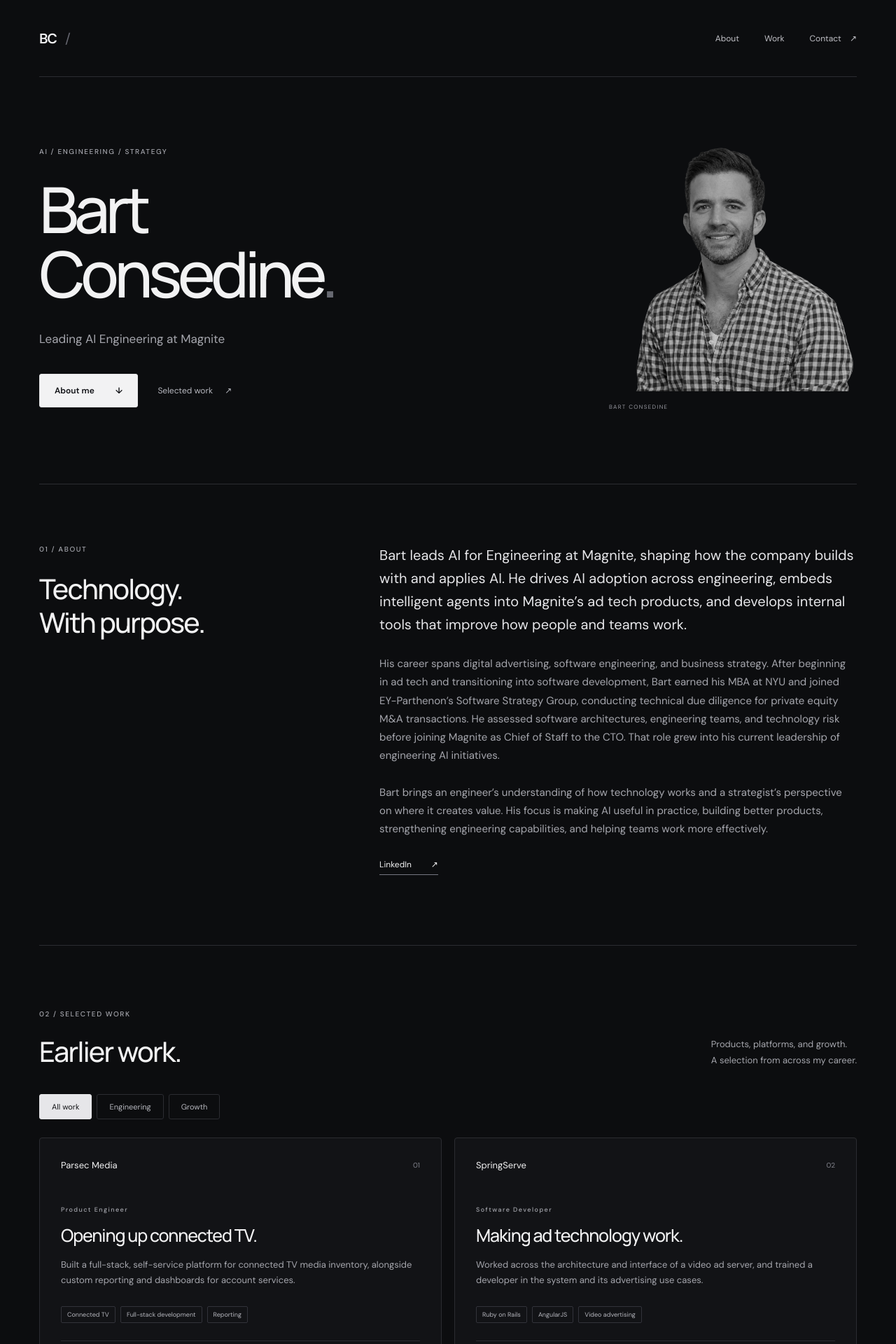
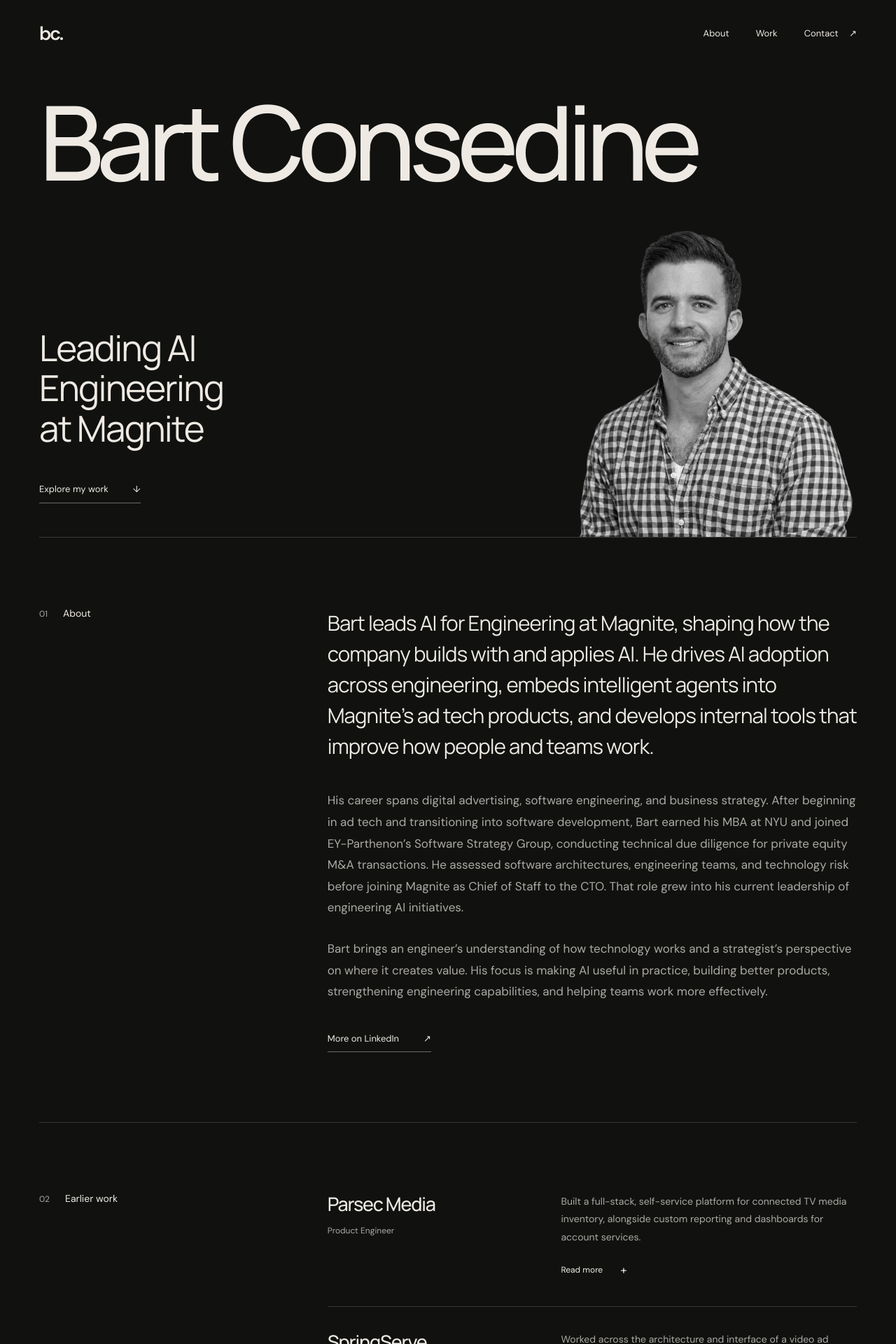
Before and after one commit to bartconsedine/bartconsedineDOTcom, a Next.js app: page / in a window 1280 px wide. Shown: the top 1920 px of the page at 70% size. Built offline with nearby package versions, Linux system fonts and the light colour scheme.

Commit message:
Redesign public portfolio with editorial hierarchy and work index

```diff
--- a/src/app/page.js
+++ b/src/app/page.js
@@ -1,29 +1,39 @@
 import Link from 'next/link';
 import WorkGrid from '@/components/work-grid';
+import './portfolio.css';
 
 export default function Home() {
-  return <>
-    <header className="site-header">
-      <Link className="wordmark" href="/" aria-label="Bart Consedine home">BC<span> / </span></Link>
+  return <div className="portfolio">
+    <header className="folio-header folio-width">
+      <Link className="folio-signature" href="/" aria-label="Bart Consedine home">bc.</Link>
       <nav aria-label="Main navigation"><a href="#about">About</a><a href="#work">Work</a><a href="#contact">Contact <span aria-hidden="true">↗</span></a></nav>
     </header>
     <main id="main">
-      <section className="hero wrap" aria-labelledby="intro-title">
-        <div className="hero-copy"><p className="eyebrow">AI / ENGINEERING / STRATEGY</p><h1 id="intro-title">Bart<br/>Consedine<span className="name-period">.</span></h1><p className="hero-intro">Leading AI Engineering at Magnite</p><div className="hero-links"><a className="button" href="#about">About me <span aria-hidden="true">↓</span></a><a className="hero-text-link" href="#work">Selected work <span aria-hidden="true">↗</span></a></div></div>
-        <figure className="portrait-wrap"><img src="/images/headshot-cutout.png" alt="Bart Consedine" width="1254" height="1254" fetchPriority="high"/><figcaption>BART CONSEDINE</figcaption></figure>
+      <section className="folio-hero folio-width" aria-labelledby="intro-title">
+        <h1 id="intro-title">Bart <span>Consedine</span></h1>
+        <div className="hero-stage">
+          <div className="hero-statement"><h2>Leading AI <br/>Engineering <br/>at Magnite</h2><a className="folio-link hero-index" href="#work">Explore my work <span aria-hidden="true">↓</span></a></div>
+          <figure className="folio-portrait"><img src="/images/headshot-cutout.png" alt="Bart Consedine" width="1254" height="1254" fetchPriority="high"/></figure>
+        </div>
       </section>
-      <section id="about" className="about wrap">
-        <div className="section-label"><p className="eyebrow">01 / ABOUT</p><h2>Technology.<br/>With purpose.</h2></div>
-        <div className="about-story">
-          <p className="lead">Bart leads AI for Engineering at Magnite, shaping how the company builds with and applies AI. He drives AI adoption across engineering, embeds intelligent agents into Magnite’s ad tech products, and develops internal tools that improve how people and teams work.</p>
+      <section id="about" className="folio-about folio-width">
+        <div className="folio-section-label"><span aria-hidden="true">01</span><h2>About</h2></div>
+        <div className="folio-bio">
+          <p className="bio-lead">Bart leads AI for Engineering at Magnite, shaping how the company builds with and applies AI. He drives AI adoption across engineering, embeds intelligent agents into Magnite’s ad tech products, and develops internal tools that improve how people and teams work.</p>
           <p>His career spans digital advertising, software engineering, and business strategy. After beginning in ad tech and transitioning into software development, Bart earned his MBA at NYU and joined EY-Parthenon’s Software Strategy Group, conducting technical due diligence for private equity M&amp;A transactions. He assessed software architectures, engineering teams, and technology risk before joining Magnite as Chief of Staff to the CTO. That role grew into his current leadership of engineering AI initiatives.</p>
           <p>Bart brings an engineer’s understanding of how technology works and a strategist’s perspective on where it creates value. His focus is making AI useful in practice, building better products, strengthening engineering capabilities, and helping teams work more effectively.</p>
-          <a className="inline-link" href="https://www.linkedin.com/in/bartconsedine">LinkedIn <span aria-hidden="true">↗</span></a>
+          <a className="folio-link" href="https://www.linkedin.com/in/bartconsedine">More on LinkedIn <span aria-hidden="true">↗</span></a>
         </div>
       </section>
-      <section id="work" className="work-section wrap"><div className="section-heading"><div><p className="eyebrow">02 / SELECTED WORK</p><h2>Earlier work.</h2></div><p>Products, platforms, and growth.<br/>A selection from across my career.</p></div><WorkGrid/></section>
-      <section id="contact" className="contact wrap"><div><p className="eyebrow">03 / CONTACT</p><h2>Let’s connect.</h2></div><div className="contact-links"><a href="mailto:bartconsedine@gmail.com">Email <span aria-hidden="true">↗</span></a><a href="https://www.linkedin.com/in/bartconsedine">LinkedIn <span aria-hidden="true">↗</span></a></div></section>
+      <section id="work" className="folio-work folio-width">
+        <div className="folio-section-label"><span aria-hidden="true">02</span><h2>Earlier work</h2></div>
+        <WorkGrid/>
+      </section>
+      <section id="contact" className="folio-contact folio-width">
+        <div className="folio-section-label"><span aria-hidden="true">03</span><h2>Contact</h2></div>
+        <div className="contact-body"><a className="contact-title" href="mailto:bartconsedine@gmail.com">Let’s talk.<span aria-hidden="true">↗</span></a><div className="contact-methods"><a className="folio-link" href="mailto:bartconsedine@gmail.com">bartconsedine@gmail.com <span aria-hidden="true">↗</span></a><a className="folio-link" href="https://www.linkedin.com/in/bartconsedine">LinkedIn <span aria-hidden="true">↗</span></a></div></div>
+      </section>
     </main>
-    <footer className="site-footer wrap"><span>© {new Date().getFullYear()} Bart Consedine</span><Link href="/login">Private workspace <span aria-hidden="true">↗</span></Link></footer>
-  </>;
+    <footer className="folio-footer folio-width"><span>© {new Date().getFullYear()} Bart Consedine</span><Link href="/login">Private workspace <span aria-hidden="true">↗</span></Link></footer>
+  </div>;
 }
--- /dev/null
+++ b/src/app/portfolio.css
@@ -0,0 +1,84 @@
+.portfolio { --folio-ink:#eeeae3; --folio-muted:#aca9a4; --folio-rule:#373735; background:#111210; color:var(--folio-ink); }
+.folio-width { width:min(1320px,calc(100% - 112px)); margin-inline:auto; }
+.folio-header { height:94px; display:flex; align-items:center; justify-content:space-between; }
+.folio-signature { font-size:27px; font-weight:600; letter-spacing:-.09em; }
+.folio-header nav { display:flex; gap:38px; font-size:13px; }
+.folio-header nav a { padding-block:10px; }
+.folio-header nav a:hover { text-decoration:underline; text-underline-offset:7px; }
+.folio-header nav span { margin-left:12px; }
+.folio-hero { border-bottom:1px solid var(--folio-rule); }
+.folio-hero h1 { font-size:clamp(70px,11.55vw,170px); font-weight:500; letter-spacing:-.065em; line-height:1.08; padding-block:28px 40px; white-space:nowrap; }
+.hero-stage { display:grid; grid-template-columns:1fr 1fr; align-items:end; gap:60px; }
+.hero-statement { padding:22px 0 48px; }
+.hero-statement h2 { font-size:clamp(34px,4vw,58px); font-weight:400; line-height:1.12; letter-spacing:-.035em; }
+.folio-link { display:inline-flex; gap:35px; align-items:center; padding-block:9px; border-bottom:1px solid #6b6c65; font-size:13px; line-height:1.5; }
+.folio-link span { transition:transform .2s; }
+.folio-link:hover span { transform:translate(2px,-2px); }
+.hero-index { margin-top:40px; }
+.folio-portrait { width:min(100%,445px); justify-self:end; }
+.folio-portrait img { width:100%; height:auto; object-fit:contain; object-position:center top; filter:grayscale(1); }
+.folio-section-label { display:flex; align-items:baseline; gap:22px; font-size:12px; }
+.folio-section-label>span { color:var(--folio-muted); font-variant-numeric:tabular-nums; }
+.folio-section-label h2 { font-family:inherit; font-weight:400; font-size:14px; letter-spacing:0; }
+.folio-about,.folio-work,.folio-contact { padding-block:100px; display:grid; grid-template-columns:1fr 2.15fr; gap:60px; }
+.folio-bio { max-width:840px; }
+.folio-bio p { color:var(--folio-muted); font-size:17px; line-height:1.8; margin-bottom:28px; }
+.folio-bio .bio-lead { color:var(--folio-ink); font-family:'Manrope',Arial,sans-serif; font-size:clamp(23px,2.3vw,33px); line-height:1.5; letter-spacing:-.03em; margin-bottom:40px; }
+.folio-bio .folio-link { margin-top:5px; }
+.folio-work { border-top:1px solid var(--folio-rule); }
+.experience { display:grid; grid-template-columns:1fr 1.4fr; gap:32px; padding-block:34px; border-bottom:1px solid var(--folio-rule); }
+.experience:first-child { padding-top:0; }
+.experience-identity h3 { font-size:27px; line-height:1.2; letter-spacing:-.045em; margin-bottom:12px; }
+.experience-identity p { font-size:12px; line-height:1.6; color:var(--folio-muted); max-width:210px; }
+.experience-description>p,.experience-detail p { font-size:14px; line-height:1.8; color:var(--folio-muted); }
+.experience details { margin-top:16px; }
+.experience summary { display:flex; gap:25px; align-items:center; width:max-content; font-size:12px; list-style:none; padding-block:7px; }
+.experience summary::-webkit-details-marker { display:none; }
+.experience summary span { font-size:17px; transition:transform .2s; }
+.experience details[open] summary span { transform:rotate(45deg); }
+.experience-detail { padding-top:12px; }
+.experience-detail .experience-tools { font-size:11px; margin-top:16px; color:var(--folio-ink); }
+.folio-contact { border-top:1px solid var(--folio-rule); padding-bottom:110px; }
+.contact-title { display:flex; align-items:center; justify-content:space-between; gap:25px; font-family:'Manrope',Arial,sans-serif; font-size:clamp(60px,7.5vw,110px); line-height:1.1; letter-spacing:-.065em; }
+.contact-title span { font-size:.6em; font-weight:400; }
+.contact-title:hover span { transform:translate(3px,-3px); }
+.contact-methods { display:flex; justify-content:space-between; gap:25px; margin-top:38px; }
+.folio-footer { display:flex; justify-content:space-between; gap:20px; border-top:1px solid var(--folio-rule); padding-block:30px; color:var(--folio-muted); font-size:11px; }
+.folio-footer a:hover { color:var(--folio-ink); }
+@media(max-width:1050px) {
+  .folio-width { width:calc(100% - 72px); }
+  .folio-header { height:80px; }
+  .folio-hero h1 { padding-block:30px; }
+  .hero-stage { gap:35px; }
+  .folio-portrait { max-width:370px; }
+  .hero-statement { padding-bottom:35px; }
+  .folio-about,.folio-work,.folio-contact { grid-template-columns:1fr 3fr; gap:35px; padding-block:75px; }
+  .experience { grid-template-columns:1fr; gap:18px; }
+  .experience-identity p { max-width:none; }
+}
+@media(max-width:720px) {
+  .folio-width { width:calc(100% - 40px); }
+  .folio-header { height:76px; }
+  .folio-header nav { gap:23px; font-size:12px; }
+  .folio-header nav span { display:none; }
+  .folio-signature { font-size:25px; }
+  .folio-hero h1 { font-size:clamp(56px,16vw,112px); line-height:1.05; letter-spacing:-.072em; padding:26px 0 33px; white-space:normal; }
+  .folio-hero h1 span { display:block; }
+  .hero-stage { grid-template-columns:1fr; gap:30px; }
+  .hero-statement { padding:0; }
+  .hero-statement h2 { font-size:clamp(30px,7.8vw,45px); line-height:1.16; }
+  .hero-index { margin-top:22px; font-size:12px; }
+  .folio-portrait { width:100%; max-width:420px; justify-self:center; }
+  .folio-about,.folio-work,.folio-contact { grid-template-columns:1fr; gap:35px; padding-block:54px; }
+  .folio-section-label { gap:16px; }
+  .folio-section-label h2 { font-size:13px; }
+  .folio-bio .bio-lead { font-size:23px; line-height:1.5; margin-bottom:30px; }
+  .folio-bio p { font-size:15px; line-height:1.8; margin-bottom:23px; }
+  .experience { grid-template-columns:1fr; gap:19px; padding-block:29px; }
+  .experience-identity h3 { font-size:29px; margin-bottom:8px; }
+  .experience-description>p,.experience-detail p { font-size:14px; }
+  .contact-title { font-size:clamp(54px,16vw,85px); }
+  .contact-methods { flex-direction:column; align-items:flex-start; gap:16px; margin-top:25px; }
+  .contact-methods .folio-link { font-size:12px; gap:25px; }
+  .folio-footer { padding-block:23px; font-size:10px; gap:12px; }
+}
--- a/src/components/work-grid.js
+++ b/src/components/work-grid.js
@@ -1,17 +1,8 @@
-'use client';
-
-import { useState } from 'react';
 import { work } from '@/lib/content';
 
 export default function WorkGrid() {
-  const [filter, setFilter] = useState('All work');
-  const items = work.filter(item => filter === 'All work' || item.category === filter);
-  return <>
-    <div className="work-filters" aria-label="Filter selected work">{['All work', 'Engineering', 'Growth'].map(label => <button key={label} type="button" aria-pressed={filter === label} onClick={() => setFilter(label)}>{label}</button>)}</div>
-    <p className="sr-only" aria-live="polite">Showing {items.length} work highlights</p>
-    <div className="work-grid">{items.map(item => <article className={`work-card ${item.id}`} key={item.id} aria-label={`${item.company}: ${item.role}`}>
-      <div className="work-card-top"><span>{item.company}</span><span className="work-number" aria-hidden="true">{item.number}</span></div>
-      <div className="work-copy"><p className="eyebrow">{item.role}</p><h3>{item.title}</h3><p>{item.description}</p><div className="tags">{item.tags.map(tag => <span key={tag}>{tag}</span>)}</div><details><summary>About this work <span aria-hidden="true">+</span></summary><p>{item.detail}</p></details></div>
-    </article>)}</div>
-  </>;
+  return <div className="experience-list">{work.map(item => <article className="experience" key={item.id} aria-label={`${item.company}: ${item.role}`}>
+    <div className="experience-identity"><h3>{item.company}</h3><p>{item.role}</p></div>
+    <div className="experience-description"><p>{item.description}</p><details><summary>Read more <span aria-hidden="true">+</span></summary><div className="experience-detail"><p>{item.detail}</p><p className="experience-tools">{item.tags.join(' / ')}</p></div></details></div>
+  </article>)}</div>;
 }
```
Also changed, not shown: 1 other file (tests, documents, lock files or other folders).
